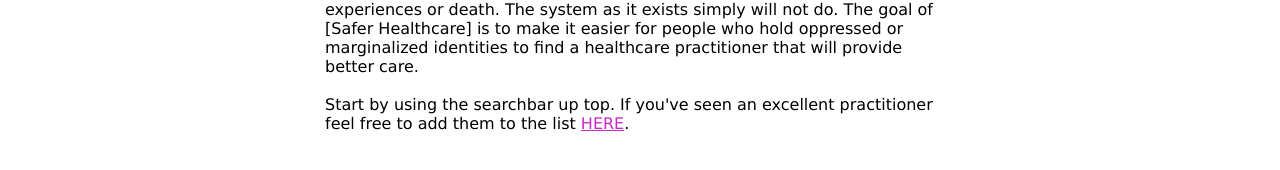
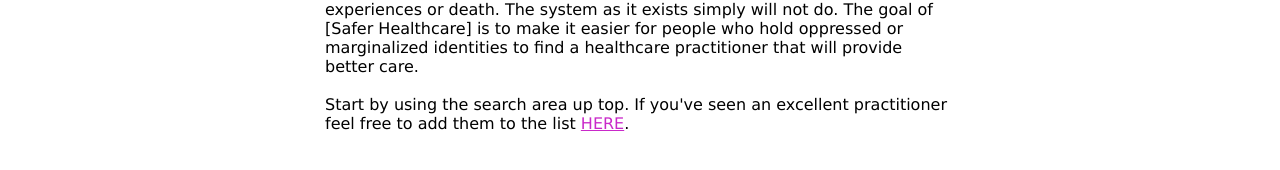
Before and after one commit to AwrenNuit/safer-care-coop, a React (Create React App) app: page / in a window 1280 px wide. Shown: the part 510-680 px from the top of the page. Built offline with nearby package versions, Linux system fonts and the light colour scheme; no server answers; the database is empty.

Commit message:
minor language updates

```diff
--- a/src/components/Home/Home.js
+++ b/src/components/Home/Home.js
@@ -38,7 +38,7 @@
       </p>
       <br />
       <p>
-        Start by using the searchbar up top. If you've seen an excellent practitioner feel
+        Start by using the search area up top. If you've seen an excellent practitioner feel
         free to add them to the list <Link style={{color: "#c929c9",cursor: "pointer"}} to="/add-a-doc">HERE</Link>.
       </p>
       <ToastContainer
```
